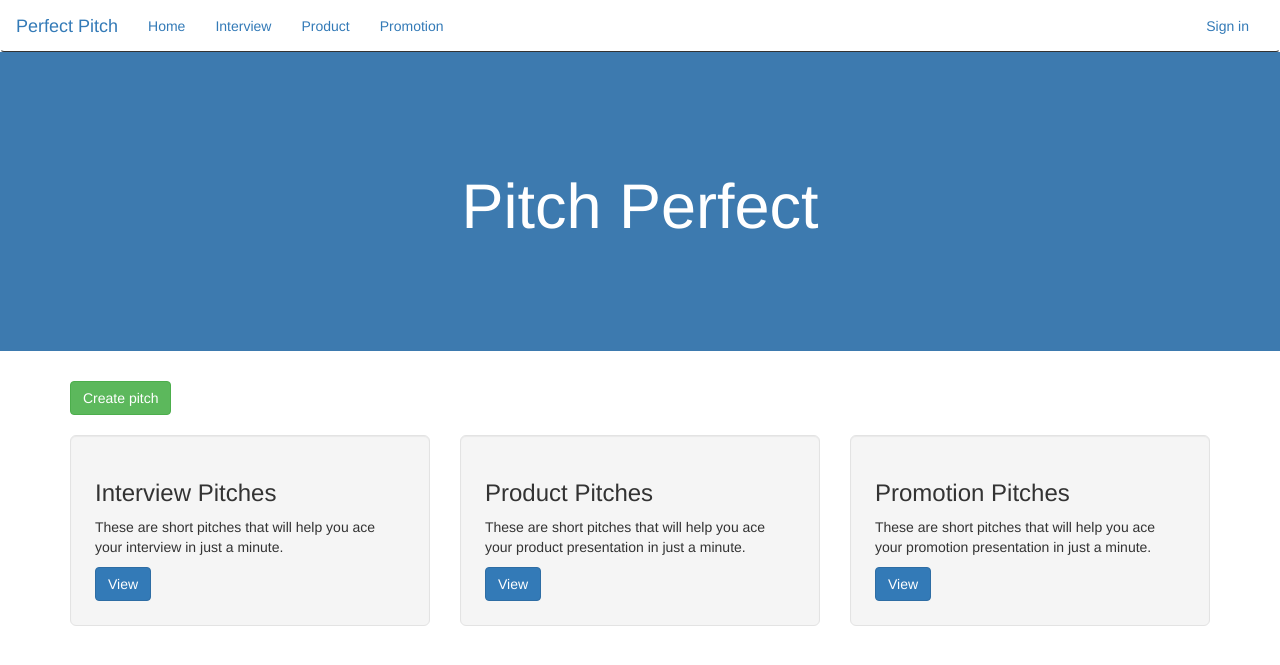
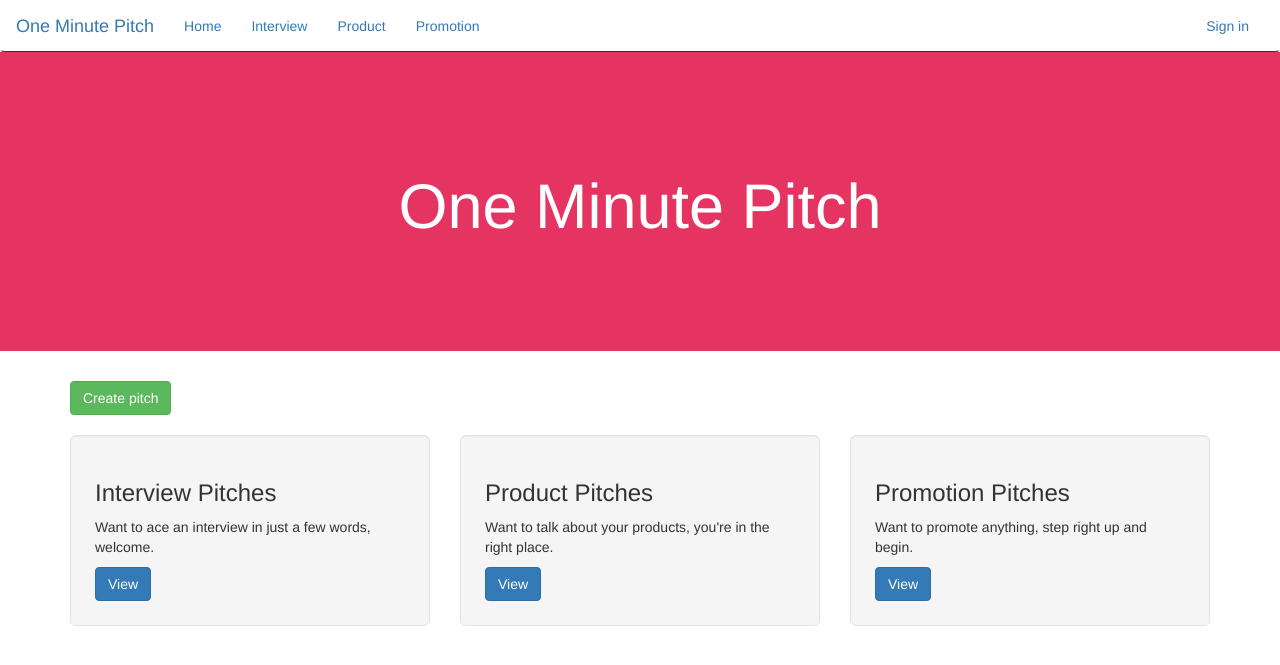
Before and after one commit to Vynnel/one-minute-pitch, a Flask app: page / in a window 1280 px wide. Shown: the top 665 px of the page. Run offline with Flask 2, Linux system fonts and the light colour scheme; data that the repository does not hold is empty; some libraries are stand-ins or nearby versions.

Commit message:
changed the app styling.

```diff
--- a/Instance/config.py
+++ b/Instance/config.py
@@ -1 +1 @@
-SECRET_KEY = 'bigdaddy'
+SECRET_KEY = 'Piecekeep'
--- /dev/null
+++ b/app/auth/__init__.py
@@ -0,0 +1,5 @@
+from flask import Blueprint
+
+auth = Blueprint('auth',__name__)
+
+from . import views,forms
--- a/app/models.py
+++ b/app/models.py
@@ -16,7 +16,6 @@ class User(UserMixin,db.Model):
     firstname = db.Column(db.String(255))
     lastname = db.Column(db.String(255))
     email = db.Column(db.String(255),unique = True,index = True)
-    role_id = db.Column(db.Integer,db.ForeignKey('roles.id'))
     bio = db.Column(db.String(5000))
     profile_pic_path = db.Column(db.String)
     pass_secure = db.Column(db.String(255))
@@ -39,16 +38,6 @@ class User(UserMixin,db.Model):
 
     def __repr__(self):
         return f'User {self.username}'
-
-class Role(db.Model):
-    __tablename__ = 'roles'
-
-    id = db.Column(db.Integer,primary_key = True)
-    name = db.Column(db.String(255))
-    users = db.relationship('User',backref = 'role',lazy="dynamic")
-
-    def __repr__(self):
-        return f'User {self.name}'
 
 class Pitch(db.Model):
     __tablename__ = 'pitches'
--- a/app/templates/email/welcome_user.txt
+++ b/app/templates/email/welcome_user.txt
@@ -1,3 +1,4 @@
 Hello {{user.username}}
-Welcome to Pitch Perfect
-We have just seen you have signed up for our application and want to welcome you to the family. We hope that the content you find on our website will be of use.
+Welcome to One Minute Pitch
+You have now signed up for the application and can now start sharing your pitches to everyone.
+Good luck.
--- a/app/templates/index.html
+++ b/app/templates/index.html
@@ -8,8 +8,8 @@
 {%endblock%}
 <!-- Content block -->
 {%block content%}
-<div class="jumbotron text-center" style="background-color: #3d7aaf; color: #fff; padding: 100px 25px;">
-    <h1>Pitch Perfect</h1>
+<div class="jumbotron text-center" style="background-color: #E63462; color: #fff; padding: 100px 25px;">
+    <h1>One Minute Pitch</h1>
 </div>
 <div class="container" style="padding-bottom: 20px;">
     <a href="{{url_for('main.new_pitch')}}" class="btn btn-success">Create pitch</a>
@@ -20,21 +20,21 @@
         <div class="col-md-4">
             <div class="well well-lg">
                 <h3>Interview Pitches</h3>
-                <p>These are short pitches that will help you ace your interview in just a minute.</p>
+                <p>Want to ace an interview in just a few words, welcome.</p>
                 <a href="{{url_for('main.interview_pitches')}}" class="btn btn-primary -center">View</a>
             </div>
         </div>
         <div class="col-md-4">
             <div class="well well-lg">
                 <h3>Product Pitches</h3>
-                <p>These are short pitches that will help you ace your product presentation in just a minute.</p>
+                <p>Want to talk about your products, you're in the right place.</p>
                 <a href="{{url_for('main.product_pitches')}}" class="btn btn-primary -center">View</a>
             </div>
         </div>
         <div class="col-md-4">
             <div class="well well-lg">
                 <h3>Promotion Pitches</h3>
-                <p>These are short pitches that will help you ace your promotion presentation in just a minute.</p>
+                <p>Want to promote anything, step right up and begin.</p>
                 <a href="{{url_for('main.promotion_pitches')}}" class="btn btn-primary -center">View</a>
             </div>
         </div>
--- a/app/templates/interview_pitches.html
+++ b/app/templates/interview_pitches.html
@@ -2,7 +2,7 @@
 {% import 'macros.html' as macro %}
 
 {%block content%}
-<div class="jumbotron text-center" style="background-color: #3d7aaf; color: #fff; padding: 100px 25px;">
+<div class="jumbotron text-center" style="background-color: #E63462; color: #fff; padding: 100px 25px;">
     <h1>Interview Pitches</h1>
 </div>
 <div class="container">
--- a/app/templates/navbar.html
+++ b/app/templates/navbar.html
@@ -1,4 +1,4 @@
-<div class="navbar navbar-light" role="navigation" style="margin-bottom:0; border-bottom: 1px solid">
+<div class="navbar navbar-light" role="navigation" style="margin-bottom:0; border-bottom: 1px solid; font: freestyle-script">
     <div class="container-fluid">
         <div class="navbar-header">
             <button type="button" class="navbar-toggle" data-toggle="collapse" data-target=".navbar-collapse">
@@ -7,7 +7,7 @@
                 <span class="icon-bar"></span>
                 <span class="icon-bar"></span>
             </button>
-            <a href="/" class="navbar-brand"> Perfect Pitch </a>
+            <a href="/" class="navbar-brand"> One Minute Pitch </a>
         </div>
         <div class="navbar-collapse collapse">
                 <ul class="nav navbar-nav">
--- a/manage.py
+++ b/manage.py
@@ -1,10 +1,10 @@
 from app import create_app,db
 from flask_script import Manager,Server
-from app.models import User,Role
+from app.models import User
 from flask_migrate import Migrate, MigrateCommand
 
 #Creating app instance
-app = create_app('test')
+app = create_app('development')
 
 manager = Manager(app)
 manager.add_command('server',Server)
@@ -21,7 +21,7 @@ def test():
 
 @manager.shell
 def make_shell_context():
-    return dict(app = app,db = db,User = User,Role = Role )
+    return dict(app = app,db = db,User = User)
 
 if __name__ == '__main__':
     manager.run()
--- a/requirement.txt
+++ /dev/null
@@ -1 +0,0 @@
-Items
```
Also changed, not shown: app/auth/forms.py (added, +28 -0 lines), app/auth/views.py (added, +41 -0 lines), config.py (+5 -4 lines), requirements.txt (+3 -12 lines), app/__init__.py (line endings or trailing spaces), 1 other file.
